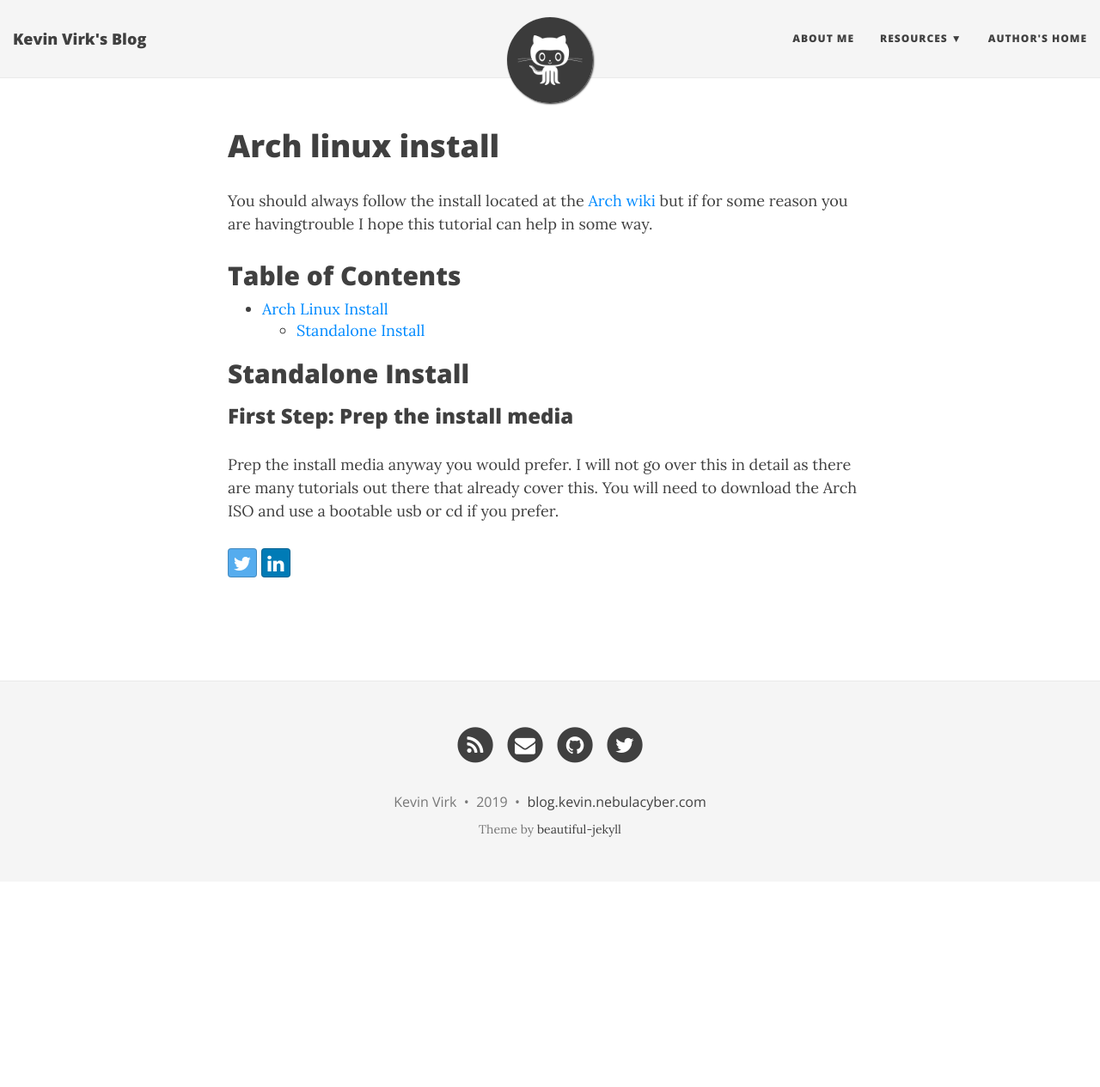
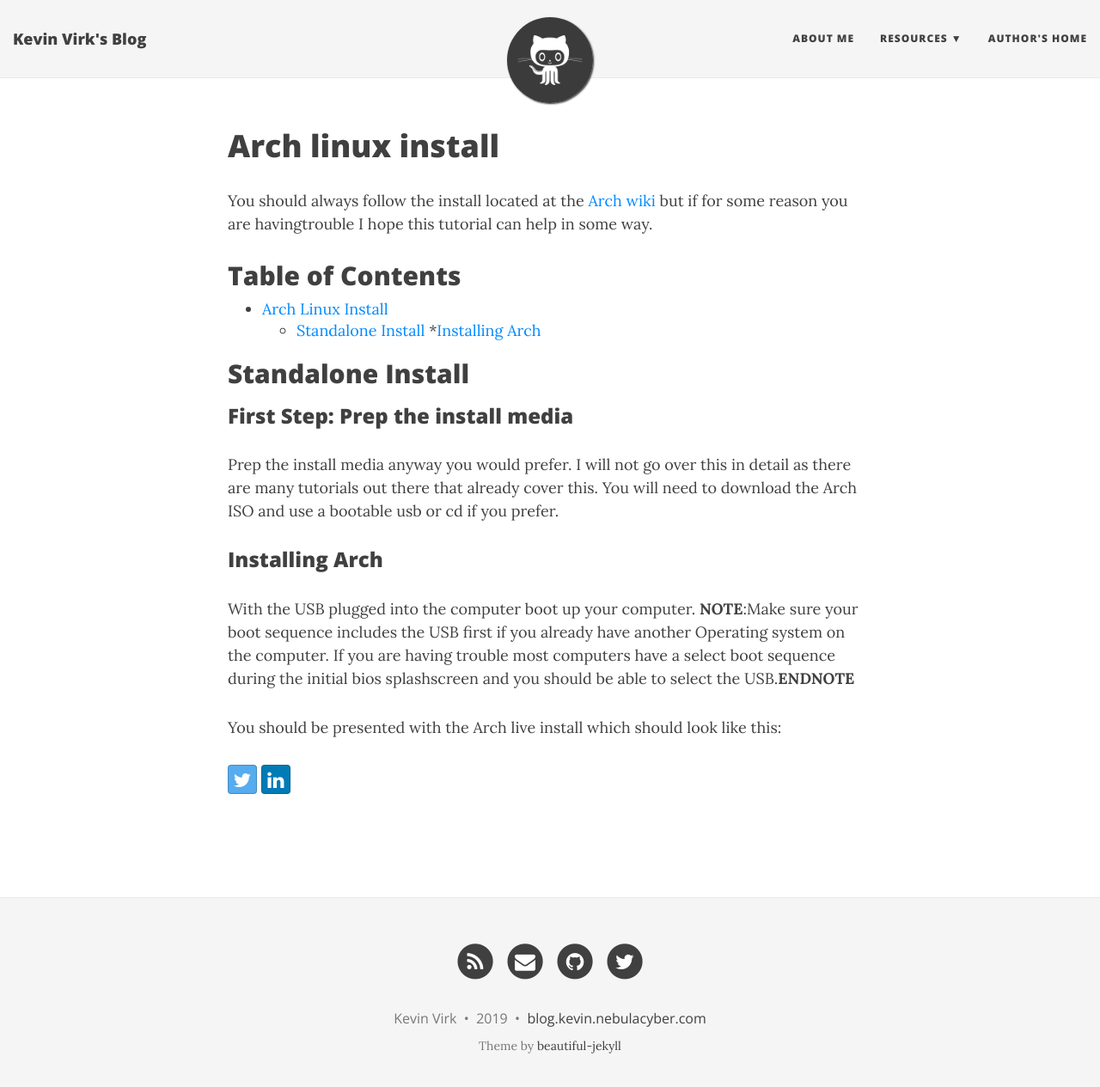
Before and after one commit to vevinkirk/vevinkirk.github.io, a Jekyll site: the page built from _posts/2019-03-27-arch-install-markdown.md, in a window 1280 px wide and 1278 px high. Shown: the top 1265 px of the window at 86% size. Built offline with Jekyll 4.4.1, drawn with Linux system fonts in a browser that asks for light colours; nearby versions of some CDN libraries.

Commit message:
Update 2019-03-27-arch-install-markdown.md

```diff
--- a/_posts/2019-03-27-arch-install-markdown.md
+++ b/_posts/2019-03-27-arch-install-markdown.md
@@ -12,8 +12,14 @@
 ## Table of Contents
 * [Arch Linux Install](#Arch-Linux-Install)
   * [Standalone Install](#Standalone-Install)
+   *[Installing Arch](#Installing-Arch)
 
 
 ## Standalone Install
 ### First Step: Prep the install media
 Prep the install media anyway you would prefer. I will not go over this in detail as there are many tutorials out there that already cover this. You will need to download the Arch ISO and use a bootable usb or cd if you prefer.
+
+### Installing Arch
+With the USB plugged into the computer boot up your computer. **NOTE**:Make sure your boot sequence includes the USB first if you already have another Operating system on the computer. If you are having trouble most computers have a select boot sequence during the initial bios splashscreen and you should be able to select the USB.**ENDNOTE**
+
+You should be presented with the Arch live install which should look like this:
```
